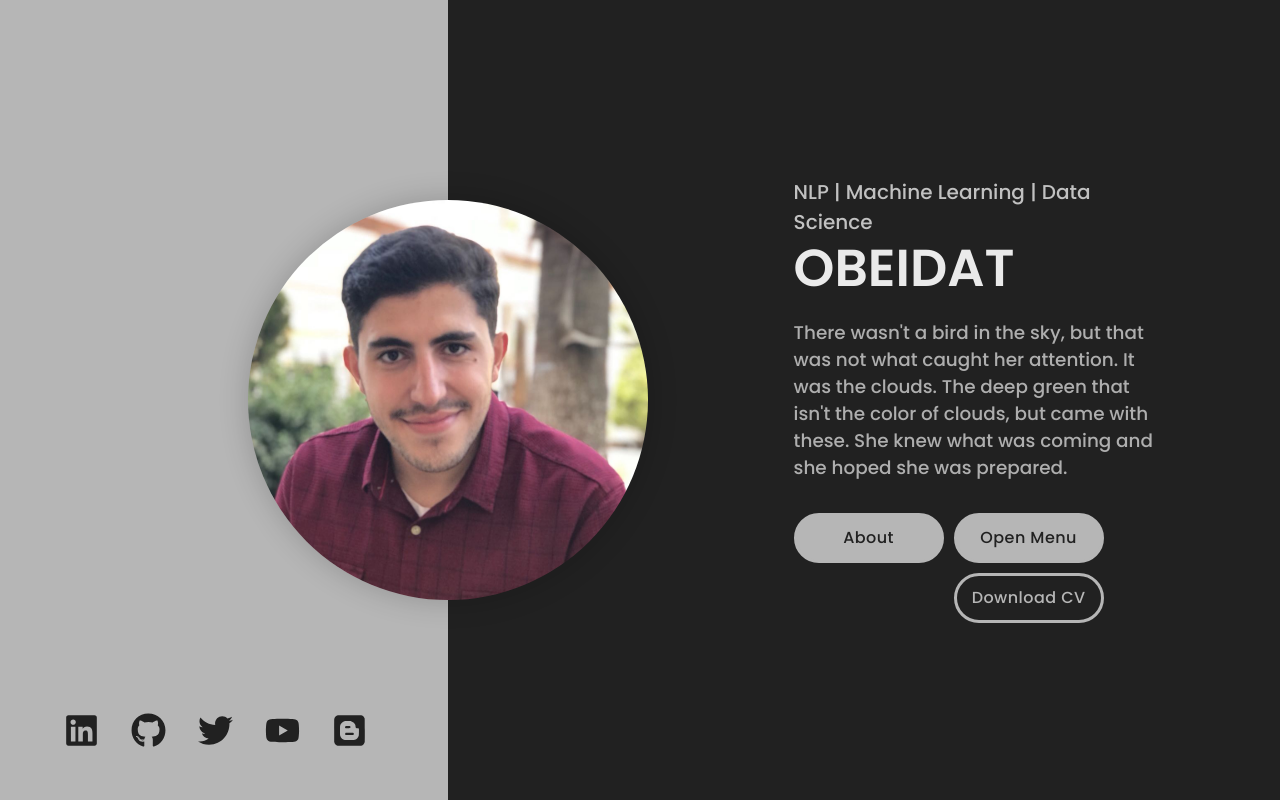
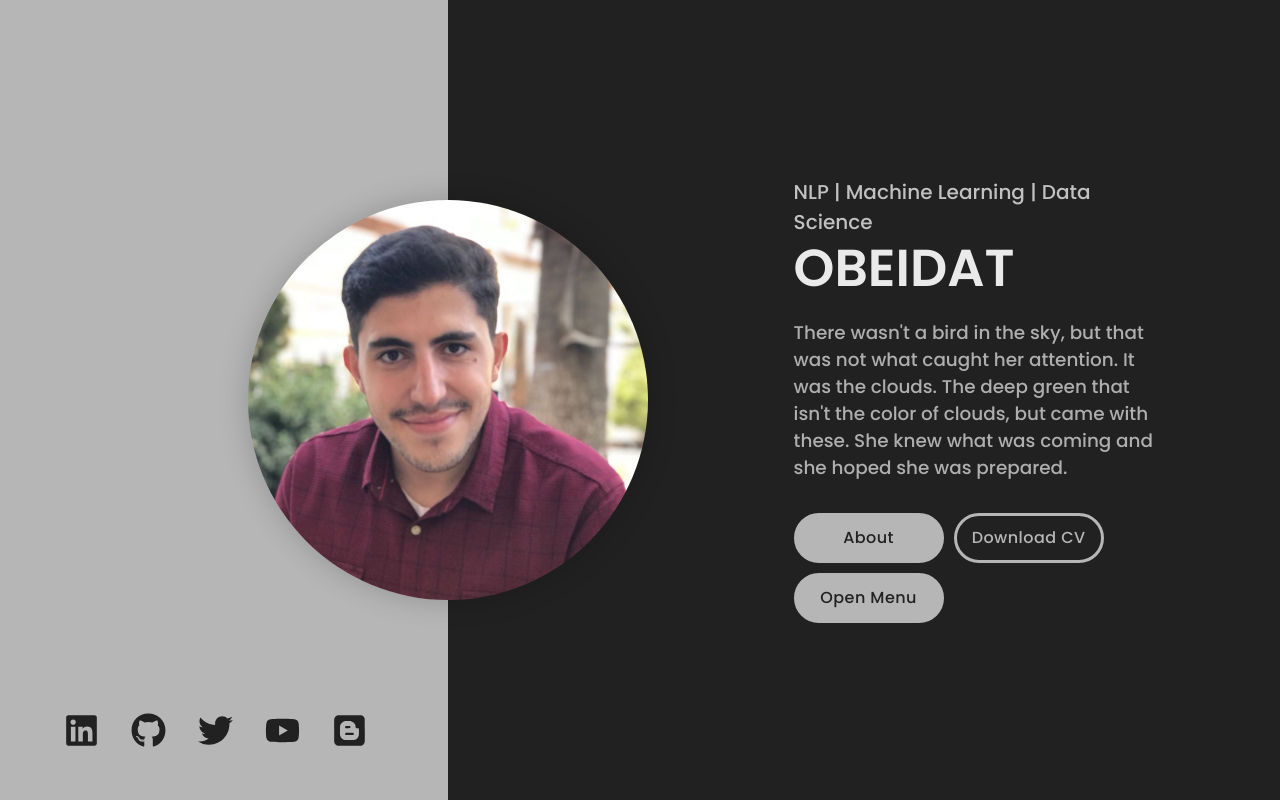
Before and after one commit to motasem-obeidat/motasem-obeidat.github.io-1, a React (Create React App) app: page / in a window 1280 px wide. Shown: the top 800 px of the page. Built offline with nearby package versions, Linux system fonts and the light colour scheme; a web font is replaced by a local one.

Commit message:
Update Landing.js

```diff
--- a/src/components/Landing/Landing.js
+++ b/src/components/Landing/Landing.js
@@ -174,6 +174,13 @@ function Landing() {
                                         About
                                     </Button>
                                 </NavLink>
+                        {headerData.resumePdf && (
+                                    <a href={headerData.resumePdf} download='resume' target='_blank' rel='noreferrer'>
+                                        <Button className={classes.resumeBtn}>
+                                            Download CV
+                                        </Button>
+                                    </a>
+                                )}
                             <Button onClick={toggleDropdown} className={classes.contactBtn}>
                                 Open Menu
                             </Button>
@@ -217,13 +224,7 @@ function Landing() {
                                     </Button>
                                 </NavLink>
                             </div>
-                        {headerData.resumePdf && (
-                                    <a href={headerData.resumePdf} download='resume' target='_blank' rel='noreferrer'>
-                                        <Button className={classes.resumeBtn}>
-                                            Download CV
-                                        </Button>
-                                    </a>
-                                )}
+
                         </div>
                     </div>
                 </div>
```
